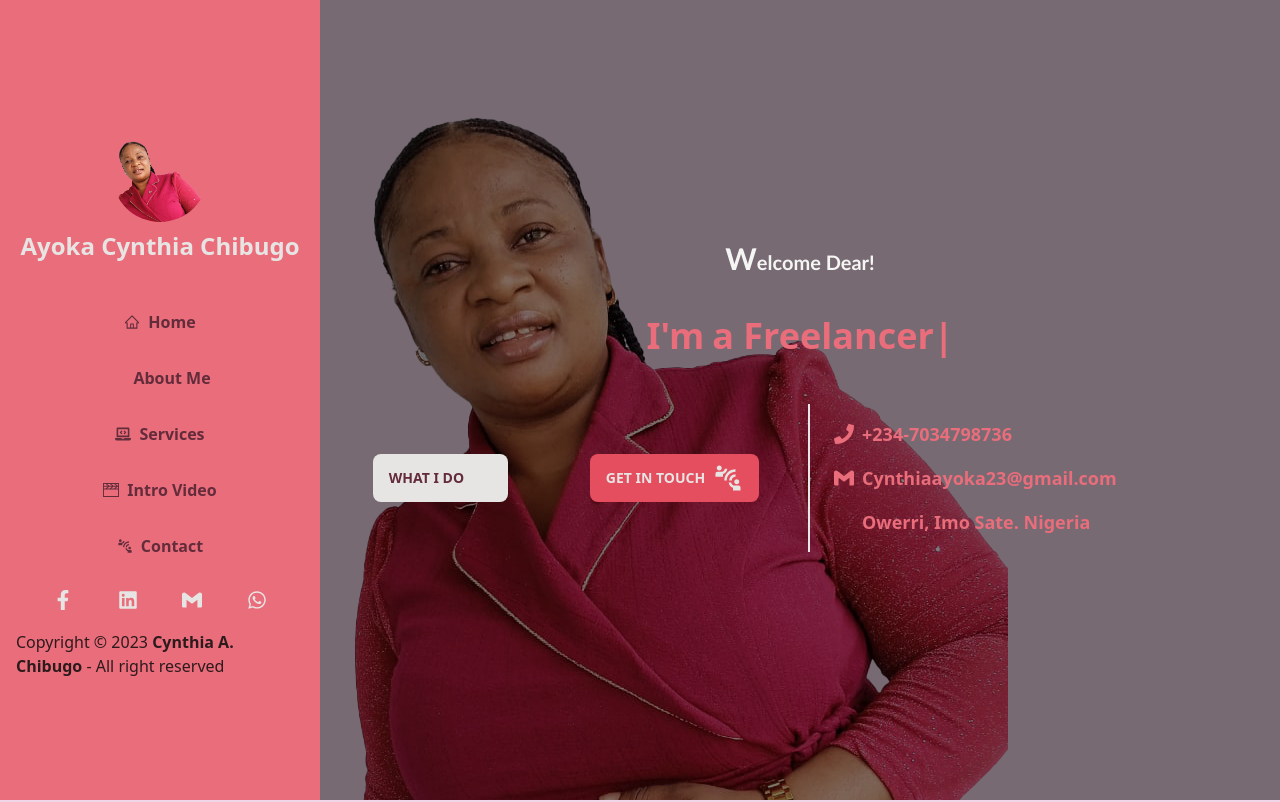
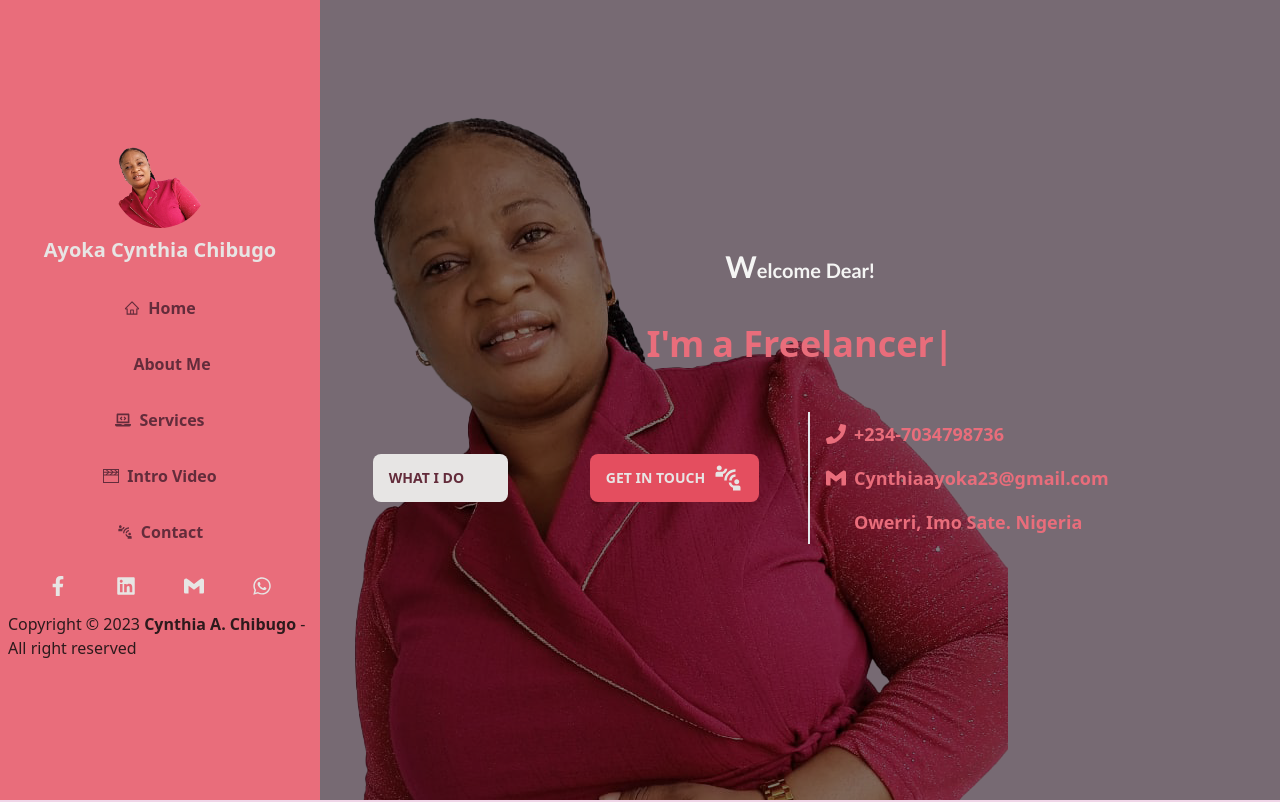
Before and after one commit to Kennytech01/Chibugo_Portfolio, a React (Vite) app: page / in a window 1280 px wide. Shown: the top 802 px of the page. Built offline with nearby package versions, Linux system fonts and the light colour scheme; some icons are missing.

Commit message:
ready-to-update

```diff
--- a/src/Components/Home.jsx
+++ b/src/Components/Home.jsx
@@ -10,8 +10,8 @@ import {PiMapPinLineThin} from 'react-icons/pi'
 
 export const Home = () => {
   return (
-    <div id='home' className=' md:w-[75%] md:ml-[25%]  h-[100vh] flex justify-center items-center bg-no-repeat  bg-left-top ' style={{backgroundImage: `url(${myImage})`}}>
-        <div className=" h-screen absolute top-0 md:left-[25%] left-0 right-0 bg-black/50"></div>
+    <div id='home' className='relative md:w-[75%] md:ml-[25%]  h-[100vh] flex justify-center items-center bg-no-repeat  bg-left-top' style={{backgroundImage: `url(${myImage})`}}>
+        <div className="h-[100vh] absolute top-0 left-0 right-0 bg-black/50"></div>
         <div className='z-[2] p-2 w-full m-2 flex flex-col justify-center items-center '>
             <p id='wecome' className='text-stone-100 text-xl font-bold first-letter:text-3xl md:py-5 py-2'>Welcome Dear!</p>
             <h2 className="flex md:text-4xl text-xl py-5 font-extrabold text-primary  ">
@@ -42,7 +42,7 @@ export const Home = () => {
                     <a href="#services" className='btn btn-outline bg-stone-200 rounded-lg border-none duration-200 ease-in hover:scale-110 justify-center items-center'>what i do <LiaExternalLinkAltSolid size={20}/></a>
                     <a href="#contact" className='btn border-none bg-primary-focus text-stone-200 duration-200 ease-in hover:scale-110 rounded-lg justify-center items-center '>get in touch <MdConnectWithoutContact size={30}/></a>
                 </div>
-                <div className='m-1 text-primary font-bold md:text-lg p-2'>
+                <div className='m-1 text-primary font-bold md:text-lg'>
                     <a href="tel:+234-7034798736"target='_blank' className='flex items-center p-2 '><FaPhone size={20}  className='mx-2'/>+234-7034798736</a>
                     <a href="mailto:Cynthiaayoka23@gmail.com" target="_blank" className="flex items-center p-2 "><SiGmail size={20}  className='mx-2'/>Cynthiaayoka23@gmail.com</a>
                     <a href="#map" size={20} rel="noopener noreferrer" className="flex items-center capitalize p-2"><PiMapPinLineThin size={20} className='mx-2'/>owerri, imo sate. nigeria</a>
--- a/src/Components/Sidenav.jsx
+++ b/src/Components/Sidenav.jsx
@@ -88,46 +88,46 @@ export const Sidenav = () => {
         }
 
         {/* sideNav  */}
-        <div className='w-1/4 fixed bg-primary max-w-[1040px] m-auto items-center justify-center md:flex hidden h-full'>
-            <div className='p-2'>
-                <div className='flex  flex-col justify-center items-center py-4 '>
+        <div className='w-1/4 fixed bg-primary max-w-[1040px] m-auto items-center justify-center md:flex flex-col hidden h-screen '>
+            <div className='py-2'>
+                <div className='flex flex-col justify-center items-center '>
                     <p className=''>
-                        <img src={myImage} alt="myImage" className=' w-24 h-24 rounded-full object-cover object-top' />
+                        <img src={myImage} alt="myImage" className='active w-24 h-24 rounded-full object-cover object-top' />
                     </p>
-                    <p className='p-2 text-2xl capitalize font-black text-stone-200'>ayoka cynthia chibugo</p>
+                    <p className='p-2 lg:text-xl  capitalize font-black text-stone-200'>ayoka cynthia chibugo</p>
                 </div>
                 <div className='py-2 text-center m-auto justify-center items-center flex flex-col capitalize font-bold '>
                     <a
                     href="#home"
-                    className='flex items-center w-full p-2 m-2 justify-center rounded-full hover:bg-stone-200 duration-200 ease-in hover:110'
+                    className='flex items-center w-full p-2 lg:m-2 justify-center rounded-full hover:bg-stone-200 duration-200 ease-in hover:110'
                     >
                         <AiOutlineHome className='mr-2' />
                         home
                     </a>
                     <a
                     href="#about"
-                    className=' flex items-center w-full p-2 m-2 justify-center rounded-full hover:bg-stone-200 duration-200 ease-in hover:110'
+                    className=' flex items-center w-full p-2 lg:m-2 justify-center rounded-full hover:bg-stone-200 duration-200 ease-in hover:110'
                     >
                         <PiUserFocus className='mr-2' />
                         about me
                     </a>
                     <a
                     href="#services"
-                    className='flex items-center w-full p-2 m-2 justify-center rounded-full hover:bg-stone-200 duration-200 ease-in hover:110'
+                    className='flex items-center w-full p-2 lg:m-2 justify-center rounded-full hover:bg-stone-200 duration-200 ease-in hover:110'
                     >
                         <FaLaptopCode className='mr-2' />
                         services
                     </a>
                     <a
                     href="#video"
-                    className='flex items-center w-full p-2 m-2 justify-center rounded-full hover:bg-stone-200 duration-200 ease-in hover:110'
+                    className='flex items-center w-full p-2 lg:m-2 justify-center rounded-full hover:bg-stone-200 duration-200 ease-in hover:110'
                     >
                         <TfiVideoClapper className='mr-2' />
                         intro video
                     </a>
                     <a
                     href="#contact"
-                    className='flex items-center w-full p-2 m-2 justify-center rounded-full hover:bg-stone-200 duration-200 ease-in hover:110'
+                    className='flex items-center w-full p-2 lg:m-2 justify-center rounded-full hover:bg-stone-200 duration-200 ease-in hover:110'
                     >
                         <MdConnectWithoutContact className='mr-2' />
                         contact
@@ -139,7 +139,7 @@ export const Sidenav = () => {
                     <a href="mailto:"><SiGmail size={20} className=" hover:scale-110 duration-200 ease-in cursor-pointer"/></a>
                     <a href="http://wa.me/+2347034798736" target='_blank'><FaWhatsapp size={20} className=" hover:scale-110 duration-200 ease-in cursor-pointer"/></a>
                 </div>
-                <div class="p-2 py-3 text-primary-content ">
+                <div class="p-2 py- text-primary-content ">
                   <p>Copyright © 2023 <span class="font-bold">Cynthia A. Chibugo</span> - All right reserved</p>
                 </div>
             </div>
```
